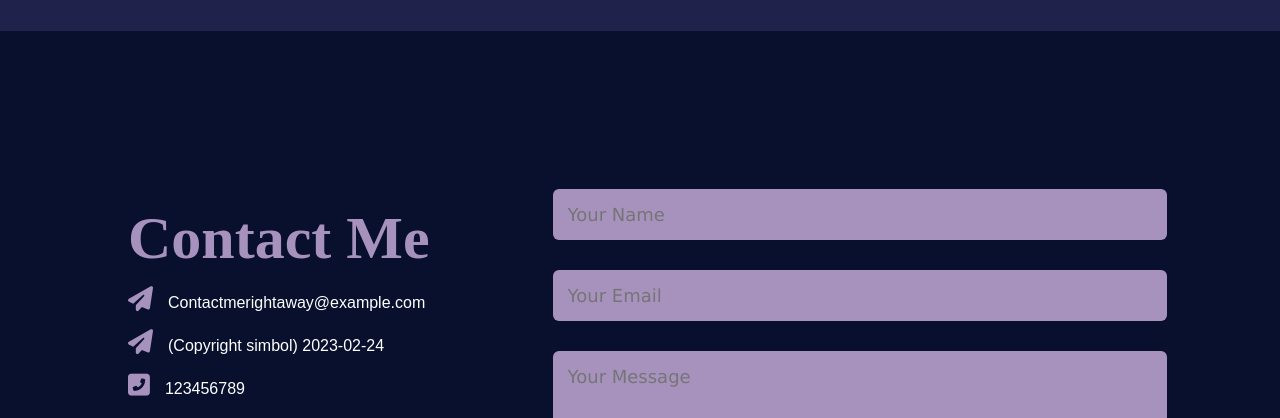
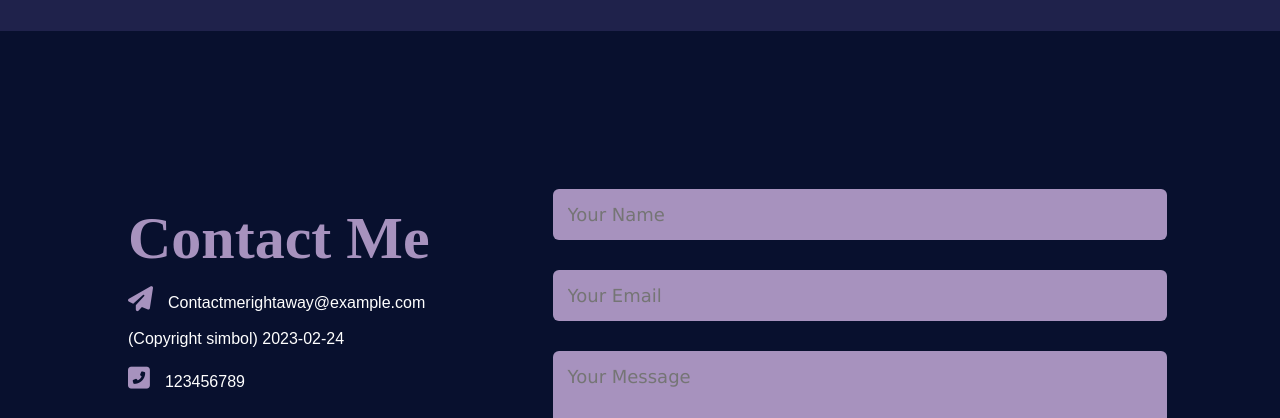
Before and after one commit to imd1005-web-development-winter-2023/assignment-02-Setaish, a plain HTML site: page index.html in a window 1280 px wide. Shown: the part 2328-2746 px from the top of the page. Drawn offline with Linux system fonts and the light colour scheme.

Commit message:
Update index.html

```diff
--- a/index.html
+++ b/index.html
@@ -135,7 +135,7 @@
             <div class="contact-left">
                 <h1 class="sub-title">Contact Me</h1>
                 <p><i class="fas fa-paper-plane"></i>Contactmerightaway@example.com</p><br>
-                <p><i class="fas fa-paper-plane"></i>(Copyright simbol) 2023-02-24 </p><br>
+                <p>(Copyright simbol) 2023-02-24 </p><br>
                 <p><i class="fas fa-phone-square-alt"></i>123456789</p>
                 <div class="social-icons">
                     <a href="https://facebook.com"><i class="fa-brands fa-facebook"></i></a>
```
